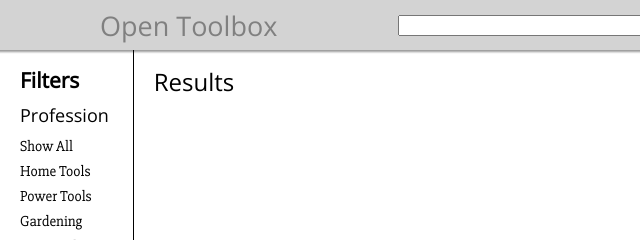
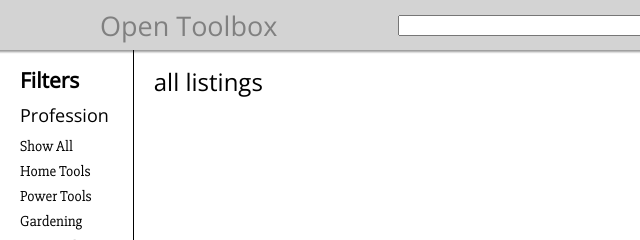
Before and after one commit to StreakInTheSky/open-toolbox, a website: page public/index.html in a window 1280 px wide. Both pictures are taken after a click on the item "Show All". Shown: the top 240 px of the page, 0-640 px from the left. Drawn offline with nearby package versions, Linux system fonts and the light colour scheme.

Commit message:
Make header of main equal the listing filter

```diff
--- a/public/index.html
+++ b/public/index.html
@@ -27,7 +27,7 @@
 			</ul>
 		</aside>
 		<main>
-			<h2>Results</h2>
+			<h2>all listings</h2>
 			<ol class="results"></ol>
 		</main>
 	</div>
--- a/public/js/app.js
+++ b/public/js/app.js
@@ -118,8 +118,10 @@ function bindEventHandlers() {
 		if($(this).attr('id') === 'show-all') {
 			$('ol.results').empty();
 			getAndDisplayListings();
+			$('main h2').text("all listings");
 		} else {
 			filterListings([$(this).attr('id').replace(/\-/, ' ')]);
+
 		}
 	})
 
@@ -211,6 +213,7 @@ function filterListings(filter) {
 	switch(window.location.pathname.split('/')[1]) {
 		case '':
 			getListings(displayListings, '?disabled=false&category=' + encodeURI(filter));
+			$('main h2').text(filter);
 			return
 		case 'my-listings':
 			getListings(displayListings, '?category=' + encodeURI(filter));
```
